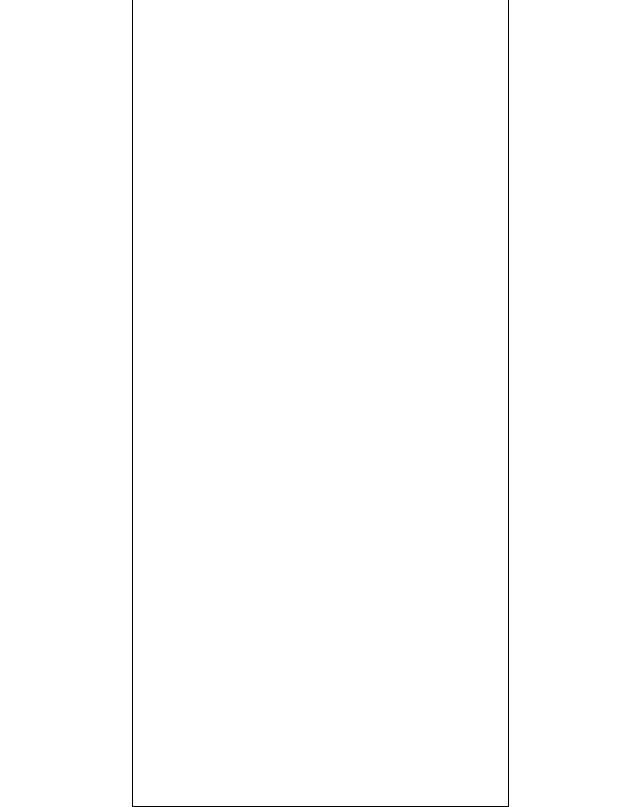
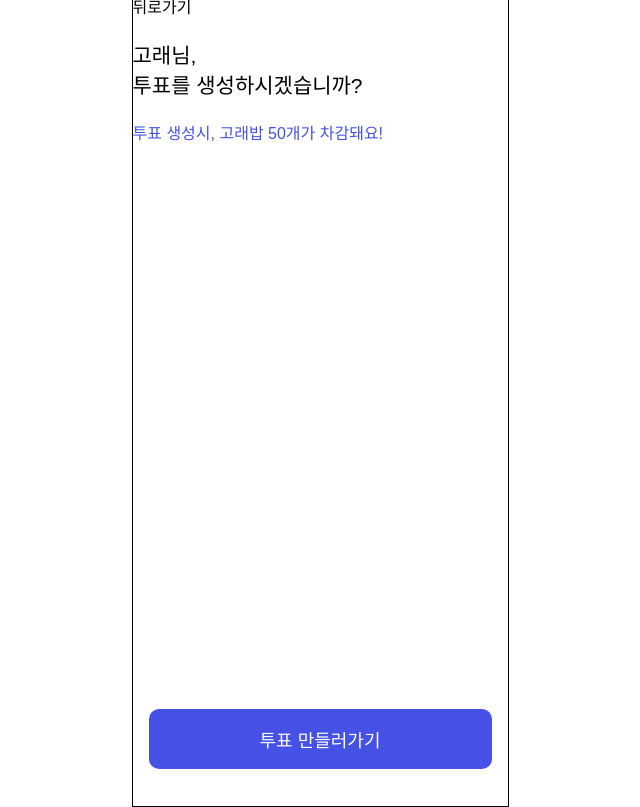
Before and after one commit to team-whaling/whaling-client, a React (Create React App) app: page /create in a window 1280 px wide. Shown: the whole page, without its empty margins (320-960 px from the left). Built offline with nearby package versions, Linux system fonts and the light colour scheme.

Commit message:
style: make layout for main page in create vote

```diff
--- a/src/App.tsx
+++ b/src/App.tsx
@@ -1,13 +1,17 @@
 import React from 'react';
-import logo from './logo.svg';
 import './App.css';
+import { BrowserRouter, Route, Routes } from 'react-router-dom';
 import GlobalStyle from './styles/global.styles';
-
+import CreateVote from './pages/createVote';
 function App() {
   return (
     <>
       <GlobalStyle />
-      <div></div>
+      <BrowserRouter>
+        <Routes>
+          <Route path="/create" element={<CreateVote />} />
+        </Routes>
+      </BrowserRouter>
     </>
   );
 }
--- /dev/null
+++ b/src/pages/createVote/index.tsx
@@ -0,0 +1,44 @@
+import React, { useState, CSSProperties } from 'react';
+import color from '../../styles/color';
+import font from '../../styles/font';
+import styled from 'styled-components';
+import Button from '../../components/Button';
+const CreateVote = () => {
+  const [step, setStep] = useState(0);
+  switch (step) {
+    case 1:
+    case 2:
+    case 3:
+    case 4:
+  }
+  return (
+    <div>
+      <div>뒤로가기</div>
+      <Title>
+        고래님, <br />
+        투표를 생성하시겠습니까?
+      </Title>
+      <SubTitle>투표 생성시, 고래밥 50개가 차감돼요!</SubTitle>
+      <Button
+        buttonType="Progress"
+        content="투표 만들러가기"
+        style={buttonStyle}
+      />
+    </div>
+  );
+};
+const Title = styled.p`
+  font-size: ${font.title[2]}px;
+`;
+const SubTitle = styled.p`
+  font-size: ${font.headline[2]}px;
+  color: ${color.blue[4]};
+`;
+const buttonStyle: CSSProperties = {
+  margin: '0 16px',
+  display: 'block',
+  borderRadius: '10px',
+  bottom: '31px',
+  position: 'absolute',
+};
+export default CreateVote;
```
Also changed, not shown: 1 other file (tests, documents, lock files or other folders).
